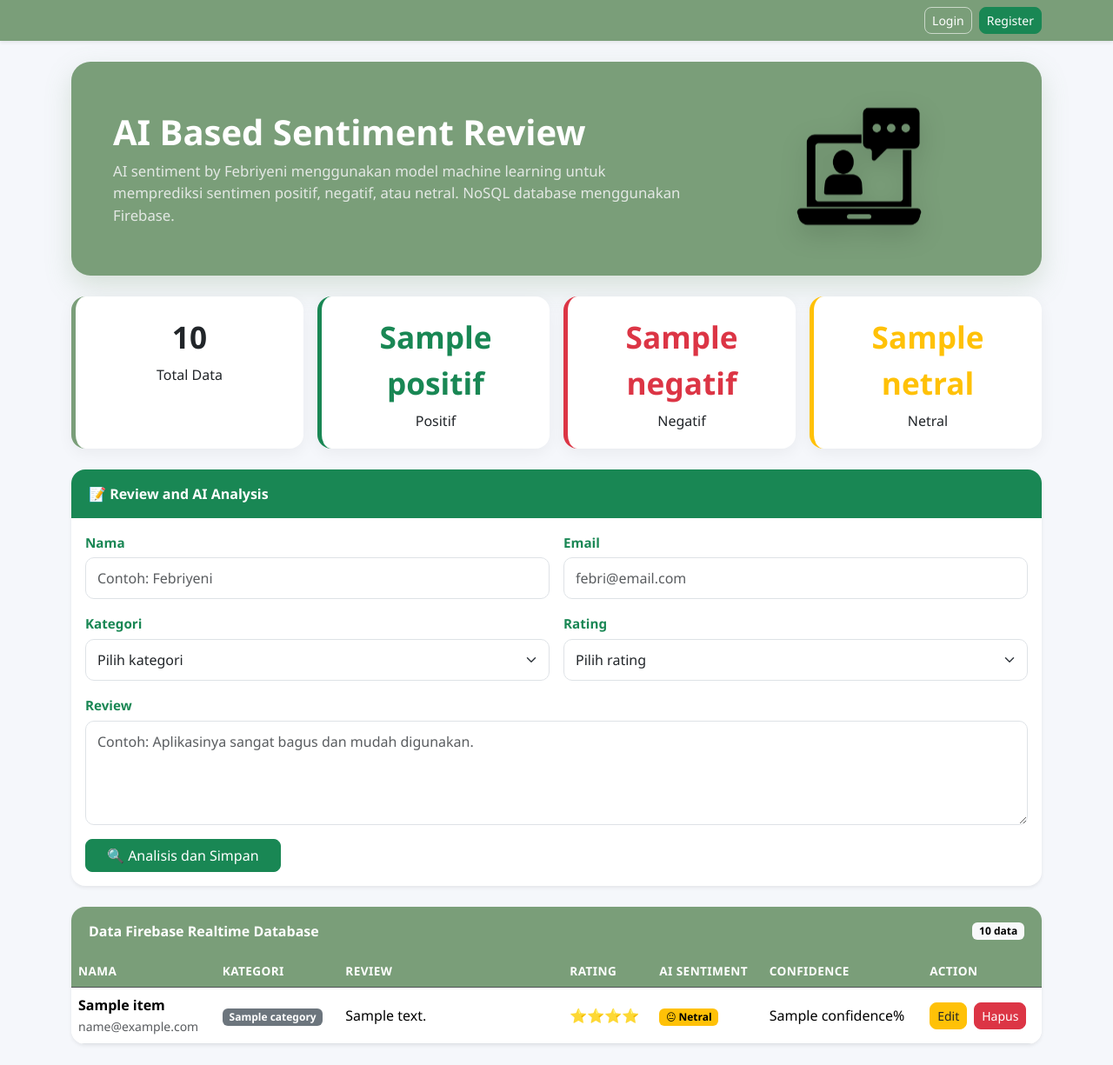
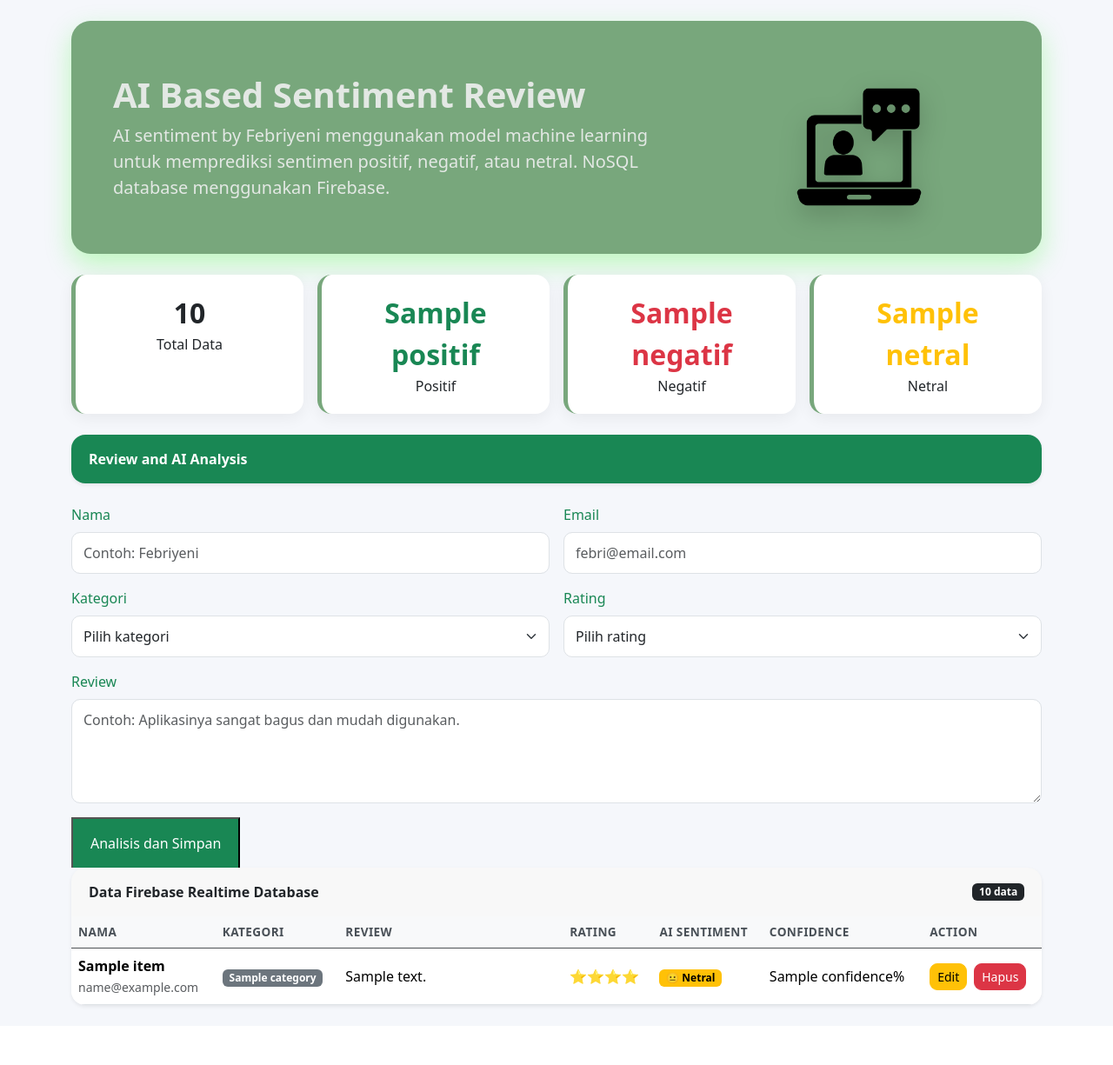
Before and after one commit to febsusi/AI-Febriyeni-Susi-1076012614908-Cloud-Computing, a Flask app: template templates/index.html in a window 1280 px wide. Shown: the whole page at 87% size. After the commit the page ends 1160 px from the top, so only its background shows below. Run offline with Flask 3, Linux system fonts and the light colour scheme; the template is opened without the code that fills it: most values are stand-ins (such as "Sample title", 1, 10 or a date in 2020); parts of the project's set-up code (start-up, migrations or seed data) failed here and were passed over.

Commit message:
Add files via upload

```diff
--- a/app.py
+++ b/app.py
@@ -1,39 +1,28 @@
 import os
 from datetime import datetime, timezone
-from functools import wraps
-from dotenv import load_dotenv
-
-load_dotenv()
 
 import firebase_admin
-import requests
 from firebase_admin import credentials, db
-from flask import (Flask, jsonify, redirect, render_template, request, session, url_for)
+from flask import Flask, jsonify, redirect, render_template, request, url_for
 from sklearn.feature_extraction.text import TfidfVectorizer
 from sklearn.linear_model import LogisticRegression
 from sklearn.pipeline import Pipeline
 
 app = Flask(__name__)
 
-app.secret_key = os.getenv(
-    "FLASK_SECRET_KEY"
+SERVICE_ACCOUNT = os.getenv("FIREBASE_SERVICE_ACCOUNT", "serviceAccountKey.json")
+DATABASE_URL = os.getenv(
+    "FIREBASE_DATABASE_URL",
+    "https://testing-d431b-default-rtdb.firebaseio.com/"
 )
-
-SERVICE_ACCOUNT = os.getenv("FIREBASE_SERVICE_ACCOUNT", "serviceAccountKey.json")
-DATABASE_URL = os.getenv("FIREBASE_DATABASE_URL")
-FIREBASE_API_KEY = os.getenv("FIREBASE_WEB_API_KEY")
-FIREBASE_AUTH_BASE_URL = "https://identitytoolkit.googleapis.com/v1/accounts:"
 
 if not firebase_admin._apps:
     if not os.path.exists(SERVICE_ACCOUNT):
-        raise FileNotFoundError(
-            f"File service account '{SERVICE_ACCOUNT}' tidak ditemukan. "
-        )
+        raise FileNotFoundError("Firebase service account file not found.")
     cred = credentials.Certificate(SERVICE_ACCOUNT)
     firebase_admin.initialize_app(cred, {"databaseURL": DATABASE_URL})
 
 reviews_ref = db.reference("ai_reviews")
-users_ref = db.reference("users")
 
 TRAIN_DATA = [
     ("aplikasinya sangat bagus dan mudah digunakan", "Positif"),
@@ -148,9 +137,12 @@ ai_model = Pipeline([
         solver="lbfgs",
     ))
 ])
+
 ai_model.fit(TRAIN_TEXTS, TRAIN_LABELS)
 
+
 def predict_sentiment(text):
+    """Prediksi sentimen dengan confidence + fallback rule-based untuk Netral."""
     if not text or not text.strip():
         return "Netral", 0.0
 
@@ -194,142 +186,7 @@ def get_all_reviews():
     return rows
 
 
-def login_required(f):
-    @wraps(f)
-    def decorated_function(*args, **kwargs):
-        if "id_token" not in session:
-            return redirect(url_for("login"))
-        return f(*args, **kwargs)
-    return decorated_function
-
-
-def firebase_sign_up(email, password):
-    url = f"{FIREBASE_AUTH_BASE_URL}signUp?key={FIREBASE_API_KEY}"
-    payload = {"email": email, "password": password, "returnSecureToken": True}
-    return requests.post(url, json=payload, timeout=15)
-
-
-def firebase_sign_in(email, password):
-    url = f"{FIREBASE_AUTH_BASE_URL}signInWithPassword?key={FIREBASE_API_KEY}"
-    payload = {"email": email, "password": password, "returnSecureToken": True}
-    return requests.post(url, json=payload, timeout=15)
-
-
-def firebase_update_profile(id_token, display_name):
-    url = f"{FIREBASE_AUTH_BASE_URL}update?key={FIREBASE_API_KEY}"
-    payload = {"idToken": id_token, "displayName": display_name, "returnSecureToken": True}
-    return requests.post(url, json=payload, timeout=15)
-
-
-@app.route("/register", methods=["GET", "POST"])
-def register():
-    if request.method == "POST":
-        name = request.form.get("name", "").strip()
-        email = request.form.get("email", "").strip()
-        password = request.form.get("password", "")
-        confirm = request.form.get("confirm_password", "")
-
-        if not name or not email or not password:
-            return render_template("register.html", error="Semua field wajib diisi.")
-        if password != confirm:
-            return render_template("register.html", error="Password dan konfirmasi tidak cocok.")
-        if len(password) < 6:
-            return render_template("register.html", error="Password minimal 6 karakter.")
-
-        try:
-            response = firebase_sign_up(email, password)
-            if response.status_code != 200:
-                msg = response.json().get("error", {}).get("message", "REGISTRATION_FAILED")
-                return render_template("register.html", error=f"Registrasi gagal: {msg}")
-
-            data = response.json()
-            id_token = data["idToken"]
-            local_id = data["localId"]
-
-            users_ref.child(local_id).set({
-                "name": name,
-                "email": email,
-                "created_at": datetime.now(timezone.utc).isoformat()
-            })
-
-            try:
-                firebase_update_profile(id_token, name)
-            except Exception:
-                pass
-
-            session["id_token"] = id_token
-            session["local_id"] = local_id
-            session["email"] = email
-            session["name"] = name
-
-            return redirect(url_for("index"))
-
-        except requests.exceptions.RequestException:
-            return render_template("register.html", error="Gagal terhubung ke server autentikasi.")
-
-    return render_template("register.html")
-
-
-@app.route("/login", methods=["GET", "POST"])
-def login():
-    if request.method == "POST":
-        email = request.form.get("email", "").strip()
-        password = request.form.get("password", "")
-
-        if not email or not password:
-            return render_template("login.html", error="Email dan password wajib diisi.")
-
-        try:
-            response = firebase_sign_in(email, password)
-            if response.status_code != 200:
-                msg = response.json().get("error", {}).get("message", "LOGIN_FAILED")
-                friendly = {
-                    "EMAIL_NOT_FOUND": "Email tidak terdaftar.",
-                    "INVALID_PASSWORD": "Password salah.",
-                    "INVALID_LOGIN_CREDENTIALS": "Email atau password salah.",
-                    "USER_DISABLED": "Akun ini dinonaktifkan.",
-                    "TOO_MANY_ATTEMPTS_TRY_LATER": "Terlalu banyak percobaan. Coba lagi nanti.",
-                }.get(msg, f"Login gagal: {msg}")
-                return render_template("login.html", error=friendly)
-
-            data = response.json()
-            local_id = data["localId"]
-
-            profile = users_ref.child(local_id).get() or {}
-            name = profile.get("name") or data.get("displayName") or email.split("@")[0]
-
-            session["id_token"] = data["idToken"]
-            session["local_id"] = local_id
-            session["email"] = data["email"]
-            session["name"] = name
-
-            return redirect(url_for("index"))
-
-        except requests.exceptions.RequestException:
-            return render_template("login.html", error="Gagal terhubung ke server autentikasi.")
-
-    return render_template("login.html")
-
-
-@app.route("/logout")
-def logout():
-    session.clear()
-    return redirect(url_for("login"))
-
-
-@app.route("/profile")
-@login_required
-def profile():
-    return render_template(
-        "profile.html",
-        email=session.get("email"),
-        name=session.get("name"),
-        local_id=session.get("local_id"),
-    )
-
-
 @app.route("/")
-@login_required
 def index():
     reviews = get_all_reviews()
     counts = {
@@ -342,7 +199,6 @@ def index():
 
 
 @app.route("/create", methods=["POST"])
-@login_required
 def create():
     name = request.form.get("name", "").strip()
     email = request.form.get("email", "").strip()
@@ -363,7 +219,6 @@ def create():
         "rating": int(rating),
         "sentiment": sentiment,
         "confidence": confidence,
-        "user_id": session.get("local_id"),
         "created_at": datetime.now(timezone.utc).isoformat()
     }
     reviews_ref.push(record)
@@ -371,7 +226,6 @@ def create():
 
 
 @app.route("/edit/<review_id>")
-@login_required
 def edit(review_id):
     item = reviews_ref.child(review_id).get()
     if not item:
@@ -381,7 +235,6 @@ def edit(review_id):
 
 
 @app.route("/update/<review_id>", methods=["POST"])
-@login_required
 def update(review_id):
     existing = reviews_ref.child(review_id).get()
     if not existing:
@@ -412,15 +265,15 @@ def update(review_id):
     reviews_ref.child(review_id).update(updated_record)
     return redirect(url_for("index"))
 
+
 @app.route("/delete/<review_id>", methods=["POST"])
-@login_required
 def delete(review_id):
     reviews_ref.child(review_id).delete()
     return redirect(url_for("index"))
 
+
 @app.route("/api/reviews", methods=["GET"])
 def api_get_reviews():
-    """GET semua review (JSON)."""
     return jsonify(get_all_reviews())
 
 
--- a/requirements.txt
+++ b/requirements.txt
@@ -2,5 +2,3 @@ Flask==3.1.2
 firebase-admin==7.1.0
 scikit-learn==1.7.2
 gunicorn==23.0.0
-requests>=2.31.0
-python-dotenv>=1.0.0
--- a/static/style.css
+++ b/static/style.css
@@ -1,124 +1,96 @@
 body {
     background: #f5f7fb;
     color: #212529;
-    font-family: "Segoe UI", Tahoma, Geneva, Verdana, sans-serif;
-    min-height: 100vh;
-    display: flex;
-    flex-direction: column;
-}
-
-main {
-    flex: 1;
-}
-
-.navbar {
-    box-shadow: 0 2px 10px rgba(0, 0, 0, .08);
-    background: #7a9e79 !important;
-}
-
-.navbar-brand {
-    font-size: 1.2rem;
-    letter-spacing: 0.5px;
-    font-weight: 700;
-    color: #ffffff !important;
-}
-
-.navbar .btn-outline-light {
-    border-color: rgba(255, 255, 255, .6);
-    color: #ffffff;
-}
-
-.navbar .btn-outline-light:hover {
-    background: #ffffff;
-    color: #7a9e79;
-}
-
-.navbar .text-white-50 {
-    color: rgba(255, 255, 255, .75) !important;
 }
 
 .hero-card {
-    background: #7a9e79;
-    color: #ffffff;
+    background: #78a77c;
+    color: whitergb(13, 253, 157);
     border-radius: 22px;
-    box-shadow: 0 12px 30px rgba(122, 158, 121, 0.25);
+    box-shadow: 0 12px 30px rgba(25, 253, 13, 0.25);
 }
 
-.hero-card h1 {
-    color: #ffffff !important;
-    font-weight: 700;
+.display-ai {
+    font-size: 7rem;
+    filter: drop-shadow(0 10px 15px rgba(0, 0, 0, .2));
 }
 
-.hero-card p {
-    color: #e3e8e4 !important;
-    font-size: 1.05rem;
-}
-
-.display-ai img {
-    filter: drop-shadow(0 10px 15px rgba(0, 0, 0, .15));
-    animation: float 3s ease-in-out infinite;
-}
-
-@keyframes float {
-    0%, 100% { transform: translateY(0); }
-    50%      { transform: translateY(-8px); }
+.h1 {
+    font-size: 7rem;
+    filter: drop-shadow(0 10px 15px rgba(0, 0, 0, .2));
 }
 
 .stat-card {
-    background: #ffffff;
+    background: white;
     border-radius: 16px;
     padding: 20px;
     text-align: center;
-    box-shadow: 0 5px 18px rgba(0, 0, 0, .05);
+    box-shadow: 0 5px 18px rgba(0, 0, 0, .06);
     height: 100%;
-    border-left: 5px solid #7a9e79;
-    transition: transform 0.2s ease;
+    border-left: 5px solid #78a77c;
 }
 
-.stat-card:hover {
-    transform: translateY(-3px);
+.stat-card.stat-success {
+    border-left-color: #198754;
 }
 
-.stat-card.stat-success { border-left-color: #198754; }
-.stat-card.stat-danger  { border-left-color: #dc3545; }
-.stat-card.stat-warning { border-left-color: #ffc107; }
-.stat-card.stat-info    { border-left-color: #0dcaf0; }
+.stat-card.stat-warning {
+    border-left-color: #ffc107;
+}
+
+.stat-card.stat-danger {
+    border-left-color: #dc3545;
+}
+
+.stat-card.stat-info {
+    border-left-color: #0dcaf0;
+}
 
 .stat-number {
-    font-size: 2.2rem;
+    font-size: 2rem;
     font-weight: 800;
     color: #212529;
-    margin-bottom: 5px;
 }
 
 .card {
     border: 0;
     border-radius: 16px;
     overflow: hidden;
-    box-shadow: 0 3px 12px rgba(0, 0, 0, .05);
+    box-shadow: 0 3px 12px rgba(0, 0, 0, .06);
 }
 
 .card-header {
     padding: 16px 20px;
     border-bottom: 0;
-    font-size: 1rem;
 }
 
-.card-header.bg-sage {
-    background: #7a9e79;
-    color: #ffffff;
+.card-header.header-primary {
+    background: #198754;
+    color: white;
 }
 
-.card-header.bg-success {
-    background: #198754 !important;
-    color: #ffffff;
+.card-header.header-success {
+    background: #198754;
+    color: white;
+}
+
+.card-header.header-warning {
+    background: #ffc107;
+    color: #212529;
+}
+
+.card-header.header-danger {
+    background: #dc3545;
+    color: white;
+}
+
+.card-header.header-dark {
+    background: #212529;
+    color: white;
 }
 
 .form-label {
     color: #198754;
-    font-weight: 600;
-    font-size: 0.95rem;
-    margin-bottom: 6px;
 }
 
 .form-control,
@@ -126,69 +98,86 @@ main {
     border-radius: 10px;
     padding: 11px 13px;
     border: 1.5px solid #dee2e6;
-    transition: border-color 0.2s, box-shadow 0.2s;
 }
 
 .form-control:focus,
 .form-select:focus {
     border-color: #198754;
-    box-shadow: 0 0 0 0.2rem rgba(25, 135, 84, .15);
+    box-shadow: 0 0 0 0.2rem rgba(13, 110, 253, .15);
 }
 
 .btn {
-    border-radius: 8px;
+    border-radius: 9px;
     font-weight: 500;
     transition: all 0.2s ease;
 }
 
-.btn-success {
-    background-color: #198754;
-    border-color: #198754;
-}
-
-.btn-success:hover {
-    background-color: #157347;
-    border-color: #146c43;
+.btn:hover {
     transform: translateY(-1px);
     box-shadow: 0 4px 10px rgba(0, 0, 0, .1);
 }
 
-.btn-sage {
-    background-color: #7a9e79;
-    border-color: #7a9e79;
-    color: #ffffff;
+.badge-kategori {
+    background: #198754;
+    color: white;
+    padding: 6px 12px;
+    border-radius: 20px;
+    font-weight: 500;
+    font-size: 0.75rem;
 }
 
-.btn-sage:hover {
-    background-color: #5c8a61;
-    border-color: #5c8a61;
-    color: #ffffff;
-    transform: translateY(-1px);
+.badge-prioritas-tinggi {
+    background: #dc3545;
+    color: white;
+    padding: 6px 12px;
+    border-radius: 20px;
+    font-weight: 500;
+    font-size: 0.75rem;
 }
 
-.btn-warning {
-    background-color: #ffc107;
-    border-color: #ffc107;
+.badge-prioritas-sedang {
+    background: #ffc107;
     color: #212529;
+    padding: 6px 12px;
+    border-radius: 20px;
+    font-weight: 500;
+    font-size: 0.75rem;
 }
 
-.btn-danger {
-    background-color: #dc3545;
-    border-color: #dc3545;
+.badge-prioritas-rendah {
+    background: #198754;
+    color: white;
+    padding: 6px 12px;
+    border-radius: 20px;
+    font-weight: 500;
+    font-size: 0.75rem;
 }
 
-.table th {
-    white-space: nowrap;
-    font-weight: 600;
-    font-size: 0.85rem;
-    text-transform: uppercase;
-    letter-spacing: 0.4px;
-    background-color: #7a9e79;
-    color: #ffffff;
+.badge-status-belum {
+    background: #e2e8f0;
+    color: #475569;
+    padding: 6px 12px;
+    border-radius: 20px;
+    font-weight: 500;
+    font-size: 0.75rem;
 }
 
-.table td {
-    vertical-align: middle;
+.badge-status-proses {
+    background: #fff3cd;
+    color: #92400e;
+    padding: 6px 12px;
+    border-radius: 20px;
+    font-weight: 500;
+    font-size: 0.75rem;
+}
+
+.badge-status-selesai {
+    background: #d1fae5;
+    color: #065f46;
+    padding: 6px 12px;
+    border-radius: 20px;
+    font-weight: 500;
+    font-size: 0.75rem;
 }
 
 .review-cell {
@@ -196,69 +185,14 @@ main {
     max-width: 380px;
 }
 
-.auth-wrapper {
-    min-height: 100vh;
-    display: flex;
-    align-items: center;
-    justify-content: center;
-    padding: 40px 15px;
-    background: linear-gradient(135deg, #7a9e79 0%, #5c8a61 100%);
-}
-
-.auth-card {
-    width: 100%;
-    max-width: 460px;
-    background: #ffffff;
-    border-radius: 20px;
-    box-shadow: 0 20px 50px rgba(0, 0, 0, .15);
-    overflow: hidden;
-}
-
-.auth-header {
-    background: #7a9e79;
-    color: #ffffff;
-    padding: 28px 24px;
-    text-align: center;
-}
-
-.auth-header h2 {
-    margin: 0;
-    font-weight: 700;
-    font-size: 1.5rem;
-}
-
-.auth-header p {
-    margin: 6px 0 0;
-    font-size: 0.9rem;
-    color: #e3e8e4;
-}
-
-.auth-body {
-    padding: 30px 28px;
-}
-
-.auth-footer {
-    text-align: center;
-    padding: 18px;
-    border-top: 1px solid #f0f0f0;
-    font-size: 0.92rem;
-    color: #6c757d;
-}
-
-.auth-footer a {
-    color: #198754;
+.table th {
+    white-space: nowrap;
+    background: #f8f9fa;
+    color: #495057;
     font-weight: 600;
-    text-decoration: none;
-}
-
-.auth-footer a:hover {
-    text-decoration: underline;
-}
-
-.auth-icon {
-    font-size: 3rem;
-    margin-bottom: 8px;
-    display: block;
+    font-size: 0.85rem;
+    text-transform: uppercase;
+    letter-spacing: 0.4px;
 }
 
 .empty-state {
@@ -266,38 +200,59 @@ main {
     padding: 60px 20px;
 }
 
+.task-card {
+    background: white;
+    border-left: 5px solid #198754;
+    transition: transform 0.25s ease, box-shadow 0.25s ease;
+}
+
+.task-card:hover {
+    transform: translateY(-4px);
+    box-shadow: 0 12px 24px rgba(0, 0, 0, .12);
+}
+
+.task-card.priority-tinggi {
+    border-left-color: #dc3545;
+}
+
+.task-card.priority-sedang {
+    border-left-color: #ffc107;
+}
+
+.task-card.priority-rendah {
+    border-left-color: #198754;
+}
+
+.task-card.status-selesai {
+    border-left-color: #198754;
+    opacity: 0.85;
+}
+
 .alert {
     border-radius: 12px;
     border: 0;
-    font-size: 0.92rem;
 }
 
-.profile-avatar {
-    width: 90px;
-    height: 90px;
-    border-radius: 50%;
-    background: #7a9e79;
-    color: #ffffff;
-    display: inline-flex;
-    align-items: center;
-    justify-content: center;
-    font-size: 2.4rem;
-    font-weight: 700;
-    margin-bottom: 15px;
+.navbar {
+    box-shadow: 0 2px 10px rgba(0, 0, 0, .08);
+}
+
+.navbar-brand {
+    font-size: 1.3rem;
+    letter-spacing: 0.5px;
+}
+
+footer {
+    font-size: 0.9rem;
 }
 
 @media (max-width: 768px) {
-    .display-ai img {
-        width: 100px !important;
-        height: 100px !important;
+    .display-ai {
+        font-size: 4rem;
         margin-top: 20px;
     }
 
     .stat-number {
-        font-size: 1.6rem;
-    }
-
-    .hero-card h1 {
         font-size: 1.5rem;
     }
 }
--- a/templates/index.html
+++ b/templates/index.html
@@ -3,38 +3,19 @@
 <head>
     <meta charset="UTF-8">
     <meta name="viewport" content="width=device-width, initial-scale=1.0">
-    <title>Febriyeni - AI Based Sentiment Review</title>
+    <title>AI Review Analyzer</title>
     <link href="https://cdn.jsdelivr.net/npm/bootstrap@5.3.3/dist/css/bootstrap.min.css" rel="stylesheet">
     <link rel="stylesheet" href="{{ url_for('static', filename='style.css') }}">
 </head>
 
 <body>
 
-<nav class="navbar navbar-expand-lg navbar-dark bg-dark shadow-sm">
-    <div class="container">
-        <a class="navbar-brand fw-bold" href="{{ url_for('index') }}">
-        </a>
-        <div class="ms-auto d-flex align-items-center gap-2">
-            {% if session.email %}
-                <span class="text-white-50 small d-none d-md-inline">
-                    Halo, <strong class="text-white">{{ session.name or session.email }}</strong>
-                </span>
-                <a href="{{ url_for('profile') }}" class="btn btn-sm btn-outline-light">Profil</a>
-                <a href="{{ url_for('logout') }}" class="btn btn-sm btn-danger">Logout</a>
-            {% else %}
-                <a href="{{ url_for('login') }}" class="btn btn-sm btn-outline-light">Login</a>
-                <a href="{{ url_for('register') }}" class="btn btn-sm btn-success">Register</a>
-            {% endif %}
-        </div>
-    </div>
-</nav>
-
 <main class="container py-4">
 
     <div class="hero-card p-4 p-md-5 mb-4">
         <div class="row align-items-center">
             <div class="col-md-8">
-                <h1 class="display-6 fw-bold" style="color: #ffffff;">AI Based Sentiment Review</h1>
+                <h1 class="display-6 fw-bold" style="color: #e3e8e4;">AI Based Sentiment Review</h1>
                 <p class="lead mb-0" style="color: #e3e8e4;">
                     AI sentiment by Febriyeni menggunakan model machine learning untuk memprediksi
                     sentimen positif, negatif, atau netral. NoSQL database menggunakan Firebase.
@@ -42,8 +23,8 @@
             </div>
             <div class="col-md-4 text-center display-ai">
                 <img src="{{ url_for('static', filename='icons/videocall.png') }}"
-                     alt="Videocall Icon"
-                     style="width: 150px; height: 150px;">
+                alt="Videocall Icon"
+                style="width: 150px; height: 150px;">
             </div>
         </div>
     </div>
@@ -56,19 +37,19 @@
             </div>
         </div>
         <div class="col-md-3">
-            <div class="stat-card stat-success">
+            <div class="stat-card">
                 <div class="stat-number text-success">{{ counts.positif }}</div>
                 <div>Positif</div>
             </div>
         </div>
         <div class="col-md-3">
-            <div class="stat-card stat-danger">
+            <div class="stat-card">
                 <div class="stat-number text-danger">{{ counts.negatif }}</div>
                 <div>Negatif</div>
             </div>
         </div>
         <div class="col-md-3">
-            <div class="stat-card stat-warning">
+            <div class="stat-card">
                 <div class="stat-number text-warning">{{ counts.netral }}</div>
                 <div>Netral</div>
             </div>
@@ -77,8 +58,9 @@
 
     <div class="card shadow-sm mb-4">
         <div class="card-header bg-success text-white">
-            <strong>📝 Review and AI Analysis</strong>
+            <strong> Review and AI Analysis</strong>
         </div>
+    </div>
 
         <div class="card-body">
             <form action="{{ url_for('create') }}" method="POST">
@@ -86,14 +68,12 @@
                     <div class="col-md-6">
                         <label class="form-label">Nama</label>
                         <input type="text" name="name" class="form-control"
-                               value="{{ session.name or '' }}"
                                placeholder="Contoh: Febriyeni" required>
                     </div>
 
                     <div class="col-md-6">
                         <label class="form-label">Email</label>
                         <input type="email" name="email" class="form-control"
-                               value="{{ session.email or '' }}"
                                placeholder="febri@email.com" required>
                     </div>
 
@@ -128,8 +108,8 @@
                     </div>
 
                     <div class="col-12">
-                        <button type="submit" class="btn btn-success px-4">
-                            🔍 Analisis dan Simpan
+                        <button class="card-header bg-success text-white" type="submit">
+                            Analisis dan Simpan
                         </button>
                     </div>
                 </div>
@@ -138,9 +118,9 @@
     </div>
 
     <div class="card shadow-sm">
-        <div class="card-header d-flex justify-content-between align-items-center bg-sage text-white">
+        <div class="card-header d-flex justify-content-between align-items-center">
             <strong>Data Firebase Realtime Database</strong>
-            <span class="badge text-bg-light">{{ counts.total }} data</span>
+            <span class="badge text-bg-dark">{{ counts.total }} data</span>
         </div>
 
         <div class="card-body p-0">
@@ -229,6 +209,5 @@
     </div>
 
 </main>
-
 </body>
 </html>
```
Also changed, not shown: templates/edit.html (+4 -21 lines), README.md, front-end.png.
